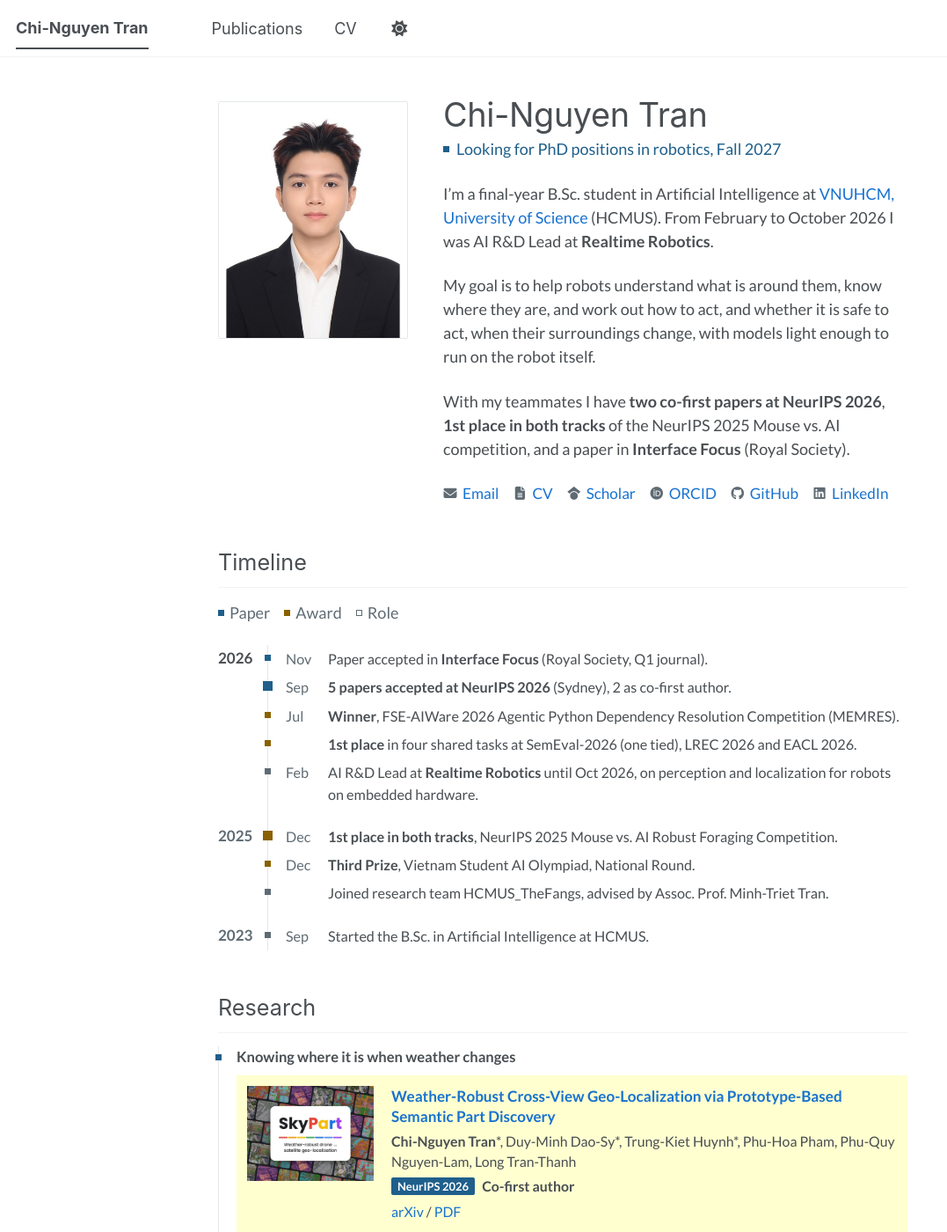
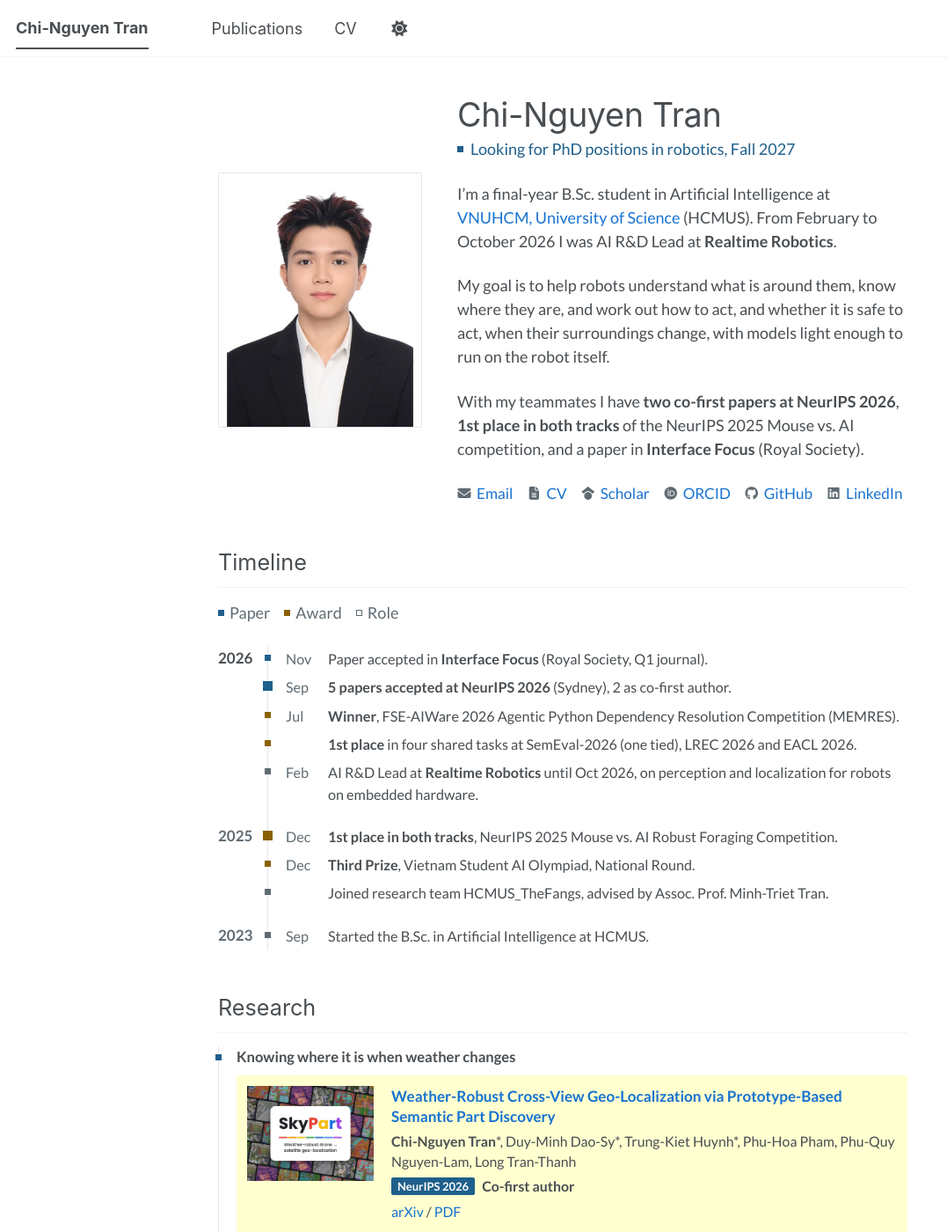
Before and after one commit to chisngyen/chisngyen.github.io, a Jekyll site: the page built from _pages/about.md, in a window 1280 px wide and 1400 px high. Shown: the whole window at 88% size, without its empty margins (0-1077 px from the left). Built offline with Jekyll 4.4.1, drawn with Linux system fonts in a browser that asks for light colours.

Commit message:
Hero: photo centered against the intro

```diff
--- a/_sass/layout/_custom.scss
+++ b/_sass/layout/_custom.scss
@@ -84,12 +84,12 @@ html[data-theme="dark"] { --pub-link: #9ccbf0; --pub-feat-bg: #2b2a17; --pub-gol
 #main.home-barron { max-width: 820px; }
 #main.home-barron .page { width: 100%; float: none; padding: 0; margin: 0 auto; }
 #main.home-barron .page__inner-wrap > .page__content { max-width: 800px; margin: 0 auto; }
-.hb { display: flex; gap: 40px; align-items: flex-start; margin: 8px 0; }
+.hb { display: flex; gap: 40px; align-items: center; margin: 8px 0; }
 .hb__text { flex: 1; min-width: 0; }
 .hb__name { font-size: 2.1em; font-weight: 400; margin: 0 0 4px; border: 0; letter-spacing: -0.01em; line-height: 1.15; }
 .hb__status { display: flex; align-items: center; gap: 8px; margin: 0 0 20px; font-size: 0.95em; color: var(--pub-accent); }
 .hb__status::before { content: ""; width: 7px; height: 7px; flex: none; background: var(--pub-accent); }
-.hb__photo { width: 216px; height: 270px; flex: none; object-fit: cover; object-position: 50% 20%; border: 1px solid var(--pub-line); border-radius: 2px; margin-top: 6px; }
+.hb__photo { width: 232px; height: 290px; flex: none; object-fit: cover; object-position: 50% 20%; border: 1px solid var(--pub-line); border-radius: 2px; }
 .hb__links { list-style: none; display: flex; flex-wrap: wrap; gap: 4px 16px; margin: 20px 0 0; padding: 0; font-size: 0.95em; }
 .hb__links li { margin: 0; }
 .hb__links a { display: inline-flex; align-items: center; gap: 6px; }
```
